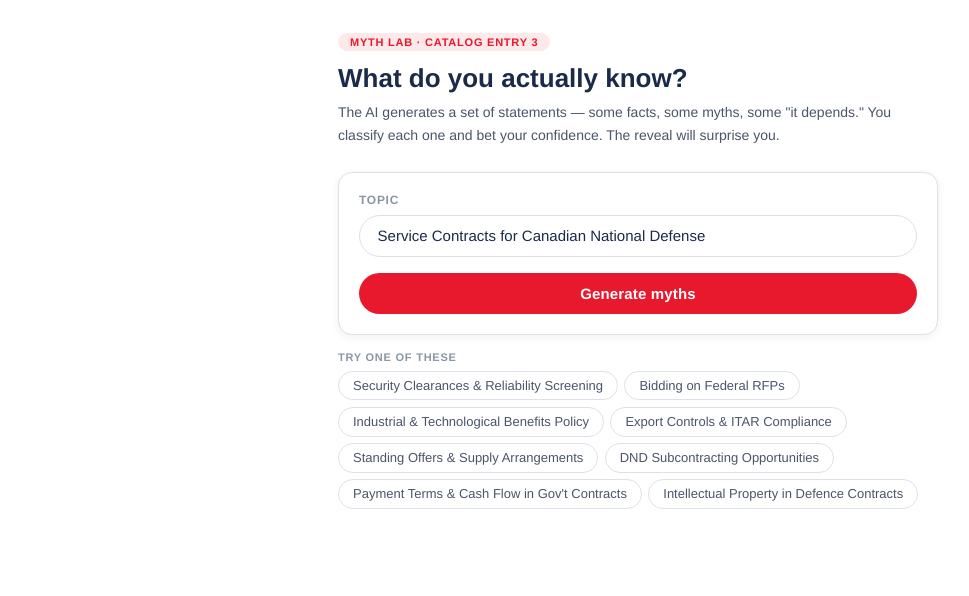
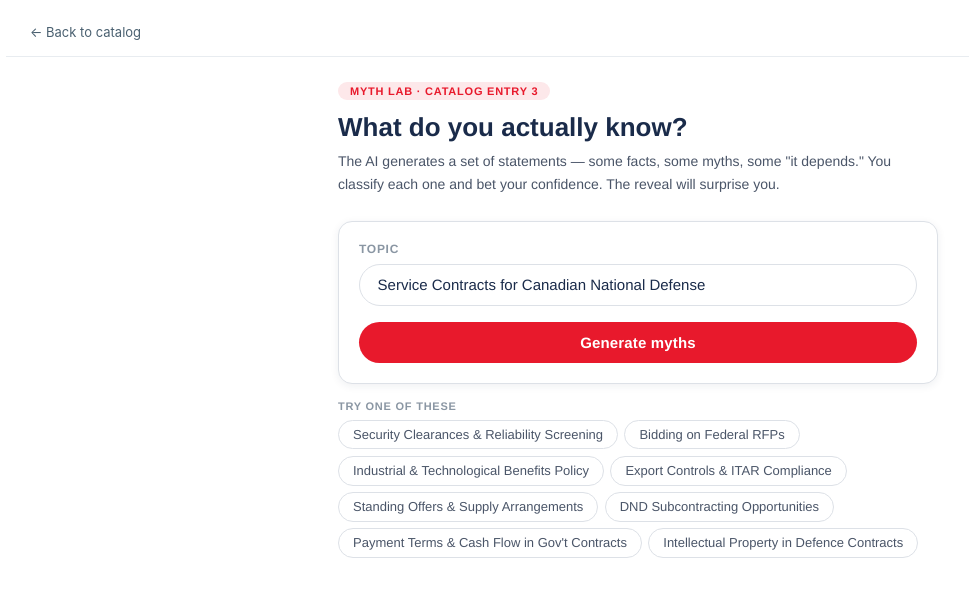
Before and after one commit to nicholasmcgowan07/bdc-learning, a React (Vite) app in the folder bdc-learning/: page /myth-lab in a window 1280 px wide. Shown: the top 596 px of the page, without its empty margins (2-971 px from the left). Built offline with nearby package versions, Linux system fonts and the light colour scheme.

Commit message:
added wrapper for activities

```diff
--- a/bdc-learning/src/App.jsx
+++ b/bdc-learning/src/App.jsx
@@ -1,4 +1,5 @@
 import { Routes, Route } from 'react-router-dom'
+import { useNavigate } from 'react-router-dom'
 import PlatformPage          from './pages/PlatformPage.jsx'
 import SequencingPage        from './pages/SequencingPage.jsx'
 import CategorisationPage    from './pages/CategorisationPage.jsx'
@@ -9,18 +10,69 @@ import MythLabPage           from './pages/MythLabPage.jsx'
 import WorldModelBuilderPage from './pages/WorldModelBuilderPage.jsx'
 import CoViewerPage          from './pages/CoViewerPage.jsx'
 
+function ActivityShell({ children }) {
+  const navigate = useNavigate()
+  return (
+    <div>
+      <div style={{
+        height: 48,
+        borderBottom: '1px solid #E8ECF0',
+        display: 'flex',
+        alignItems: 'center',
+        padding: '0 1.5rem',
+        background: '#fff',
+        position: 'sticky',
+        top: 0,
+        zIndex: 100,
+      }}>
+        <button onClick={() => navigate('/')} style={{
+          background: 'none',
+          border: 'none',
+          cursor: 'pointer',
+          display: 'flex',
+          alignItems: 'center',
+          gap: '0.5rem',
+          color: '#4A6070',
+          fontSize: 13,
+          fontFamily: 'Inter, system-ui, sans-serif',
+          padding: 0,
+        }}>
+          ← Back to catalog
+        </button>
+      </div>
+      {children}
+    </div>
+  )
+}
+
 export default function App() {
   return (
     <Routes>
-      <Route path="/"                    element={<PlatformPage />} />
-      <Route path="/sequencing"          element={<SequencingPage />} />
-      <Route path="/categorisation"      element={<CategorisationPage />} />
-      <Route path="/multiple-choice"     element={<MultipleChoicePage />} />
-      <Route path="/true-or-false"       element={<TrueOrFalsePage />} />
-      <Route path="/matching"            element={<MatchingPage />} />
-      <Route path="/myth-lab"            element={<MythLabPage />} />
-      <Route path="/world-model-builder" element={<WorldModelBuilderPage />} />
-      <Route path="/co-viewer"           element={<CoViewerPage />} />
+      <Route path="/" element={<PlatformPage />} />
+      <Route path="/sequencing" element={
+        <ActivityShell><SequencingPage /></ActivityShell>
+      } />
+      <Route path="/categorisation" element={
+        <ActivityShell><CategorisationPage /></ActivityShell>
+      } />
+      <Route path="/multiple-choice" element={
+        <ActivityShell><MultipleChoicePage /></ActivityShell>
+      } />
+      <Route path="/true-or-false" element={
+        <ActivityShell><TrueOrFalsePage /></ActivityShell>
+      } />
+      <Route path="/matching" element={
+        <ActivityShell><MatchingPage /></ActivityShell>
+      } />
+      <Route path="/myth-lab" element={
+        <ActivityShell><MythLabPage /></ActivityShell>
+      } />
+      <Route path="/world-model-builder" element={
+        <ActivityShell><WorldModelBuilderPage /></ActivityShell>
+      } />
+      <Route path="/co-viewer" element={
+        <ActivityShell><CoViewerPage /></ActivityShell>
+      } />
     </Routes>
   )
 }
```
Also changed, not shown: bdc-learning/src/components/ActivityShell.jsx (added, +37 -0 lines).
